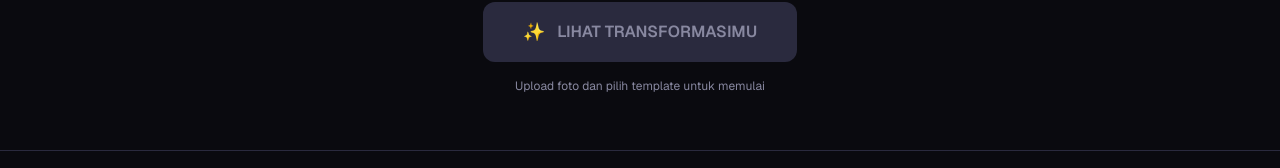
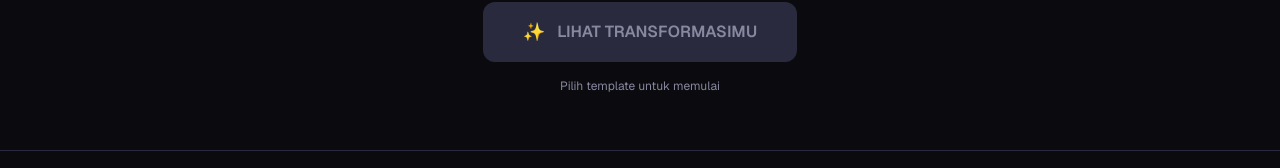
Before and after one commit to denmuel-pixel/photobox-ai, a Next.js app: page / in a window 1280 px wide. Shown: the part 1582-1750 px from the top of the page. Built offline with nearby package versions, Linux system fonts and the light colour scheme.

Commit message:
Fix: button aktif setelah pilih template, validasi upload foto on-click

```diff
--- a/app/page.js
+++ b/app/page.js
@@ -160,10 +160,8 @@ export default function Home() {
     setShowScan(false);
   };
 
-  const isReady = photoBase64 && (
-    selectedTemplate && selectedTemplate.id !== "upload-style"
-      ? true
-      : styleBase64
+  const isReady = selectedTemplate && (
+    selectedTemplate.id !== "upload-style" ? true : styleBase64
   );
 
   return (
@@ -319,7 +317,9 @@ export default function Home() {
           )}
 
           {!photoBase64 && !isLoading && (
-            <p className="text-xs text-muted">Upload foto dan pilih template untuk memulai</p>
+              <p className="text-xs text-muted">
+                {selectedTemplate ? "Upload foto untuk memulai" : "Pilih template untuk memulai"}
+              </p>
           )}
         </motion.div>
       </section>
```
